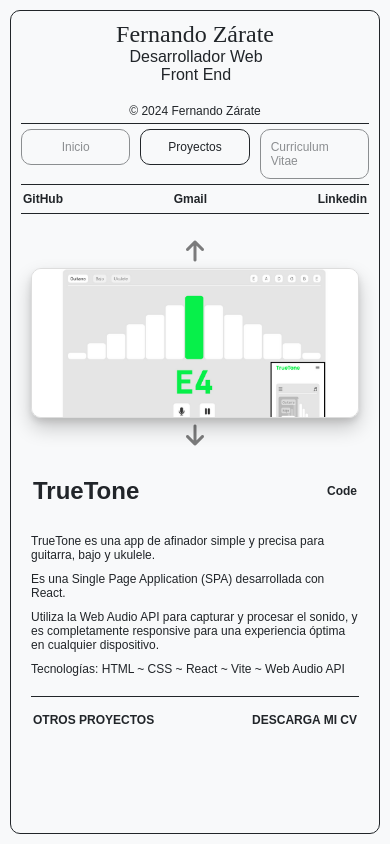
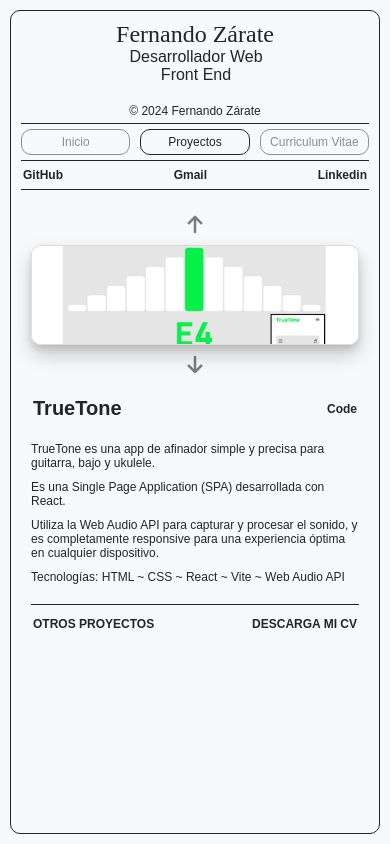
Before and after one commit to fernandozarate07/MyRepository, a React (Vite) app: page / in a window 390 px wide. Both pictures are taken after a click on the item "Proyectos". Built offline with nearby package versions, Linux system fonts and the light colour scheme; a web font is replaced by a local one.

Commit message:
Fix font size in resumeSection

```diff
--- a/src/index.css
+++ b/src/index.css
@@ -5,11 +5,12 @@
   --gray-color: #e9ecef;
   /* font size */
 
-  --xs: 0.5rem;
-  --s: 0.75rem;
-  --m: 1;
-  --l: 1.5rem;
-  --xl: 2rem;
+  --xs: 8px;
+  --s: 12px;
+  --m: 16px;
+  --l: 20px;
+  --xl: 24px;
+  --xxl: 28px;
 }
 
 /* font */
--- a/src/modules/NavBar/NavBar.module.css
+++ b/src/modules/NavBar/NavBar.module.css
@@ -37,7 +37,7 @@
   }
   .li {
     height: fit-content;
-    padding: 10px;
+    padding: 5px 2px;
 
     align-items: center;
 
--- a/src/modules/Project/Project.module.css
+++ b/src/modules/Project/Project.module.css
@@ -63,7 +63,7 @@
   align-self: center;
 
   display: grid;
-  grid-template-rows: 1fr 3fr 1fr;
+  grid-template-rows: repeat(3, auto);
   gap: 20px;
 }
 .project__name {
@@ -114,9 +114,12 @@
     grid-template-rows: auto 1fr;
   }
   .project_left {
-    gap: 5px;
+    gap: 10px;
   }
   .project__img {
-    max-height: 150px;
+    max-height: 100px;
+  }
+  .project__opcion {
+    padding-top: 10px;
   }
 }
--- a/src/modules/ResumeSection/ResumeSection.module.css
+++ b/src/modules/ResumeSection/ResumeSection.module.css
@@ -32,12 +32,11 @@
 .resume__container {
   width: 100%;
   height: 100%;
-
   padding: 20px;
 
   display: grid;
   grid-template-rows: 1fr 2fr 3fr 2fr;
-  gap: 20px;
+  gap: 10px;
 
   font-size: var(--xs);
   line-height: 1.4;
@@ -52,16 +51,16 @@
   gap: 10px;
 }
 .resume__name {
-  font-size: 1.25rem;
+  font-size: var(--l);
 }
 .resume__description {
-  font-size: 0.75rem;
+  font-size: var(--s);
 }
 .resume__contact {
   display: grid;
   grid-template-columns: auto 1fr;
   grid-template-rows: repeat(5 1fr);
-  gap: 5px;
+  gap: 2px;
   justify-content: center;
   align-items: center;
 }
@@ -72,7 +71,7 @@
   align-items: center;
 }
 .resume__subtitle {
-  font-size: 0.75rem;
+  font-size: var(--s);
 }
 .section {
   padding-block: 10px;
@@ -93,15 +92,14 @@
   display: flex;
   flex-direction: column;
   justify-content: space-between;
-  gap: 10px;
 }
 .resume__sectionExperience {
   display: flex;
   flex-direction: column;
-  gap: 10px;
+  gap: 5px;
 }
 .resume__sectionExperience h3 {
-  font-size: 0.6rem;
+  font-size: var(--xs);
 }
 /* education & stack */
 .resume__containerEducationStack {
@@ -129,8 +127,8 @@
   align-items: center;
 }
 .resume__educationDate {
-  font-weight: 900;
-  font-size: 0.4rem;
+  font-size: 6px;
+  font-weight: 800;
 }
 .containerEducationSpan {
   display: flex;
@@ -154,10 +152,25 @@
 }
 @media (max-width: 576px) {
   .printContainer {
-    max-width: 520px;
-    width: 100%;
+    max-height: 400px;
+    width: 282px;
   }
   .resume__container {
-    gap: 10px;
+    font-size: 4px;
+  }
+  .resume_nameContainer {
+    gap: 5px;
+  }
+  .resume__name {
+    font-size: var(--s);
+  }
+  .resume__description {
+    font-size: var(--xs);
+  }
+  .resume__subtitle {
+    font-size: 6px;
+  }
+  .resume__sectionExperience h3 {
+    font-size: 6px;
   }
 }
```
